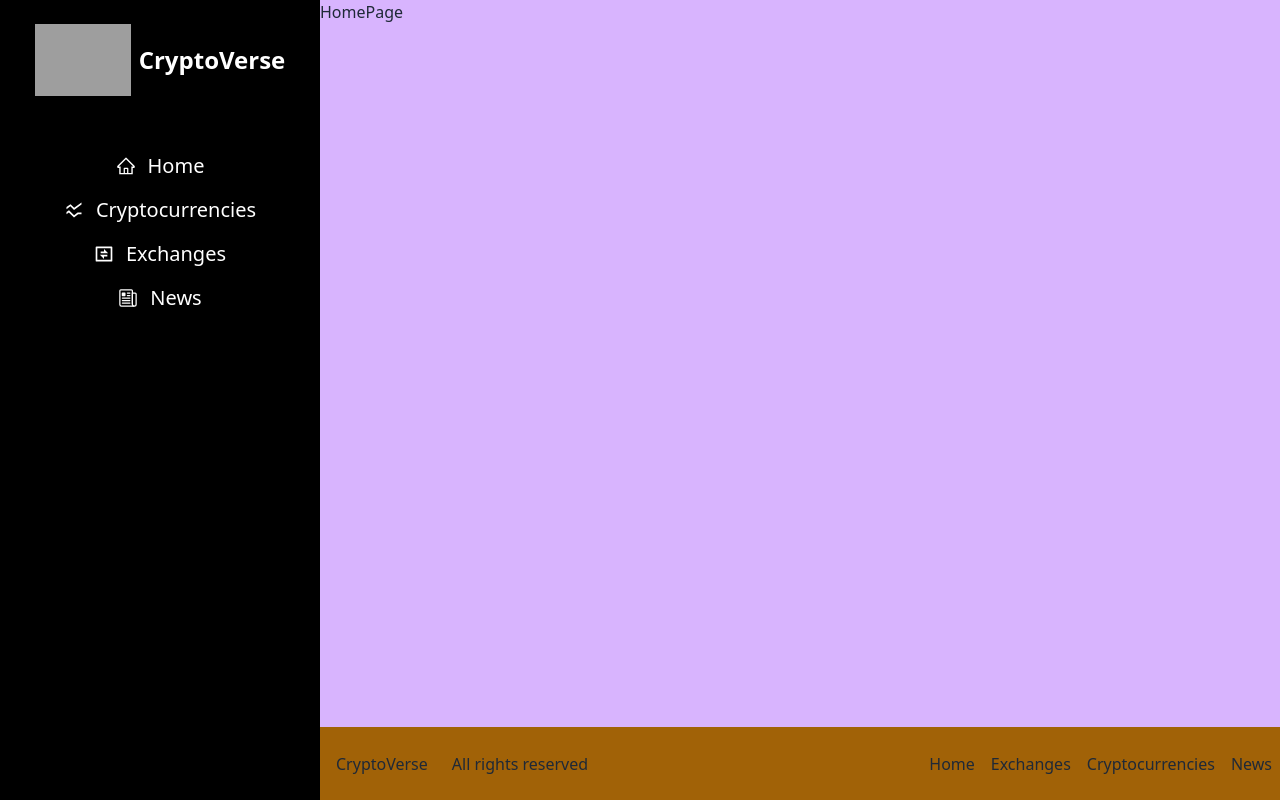
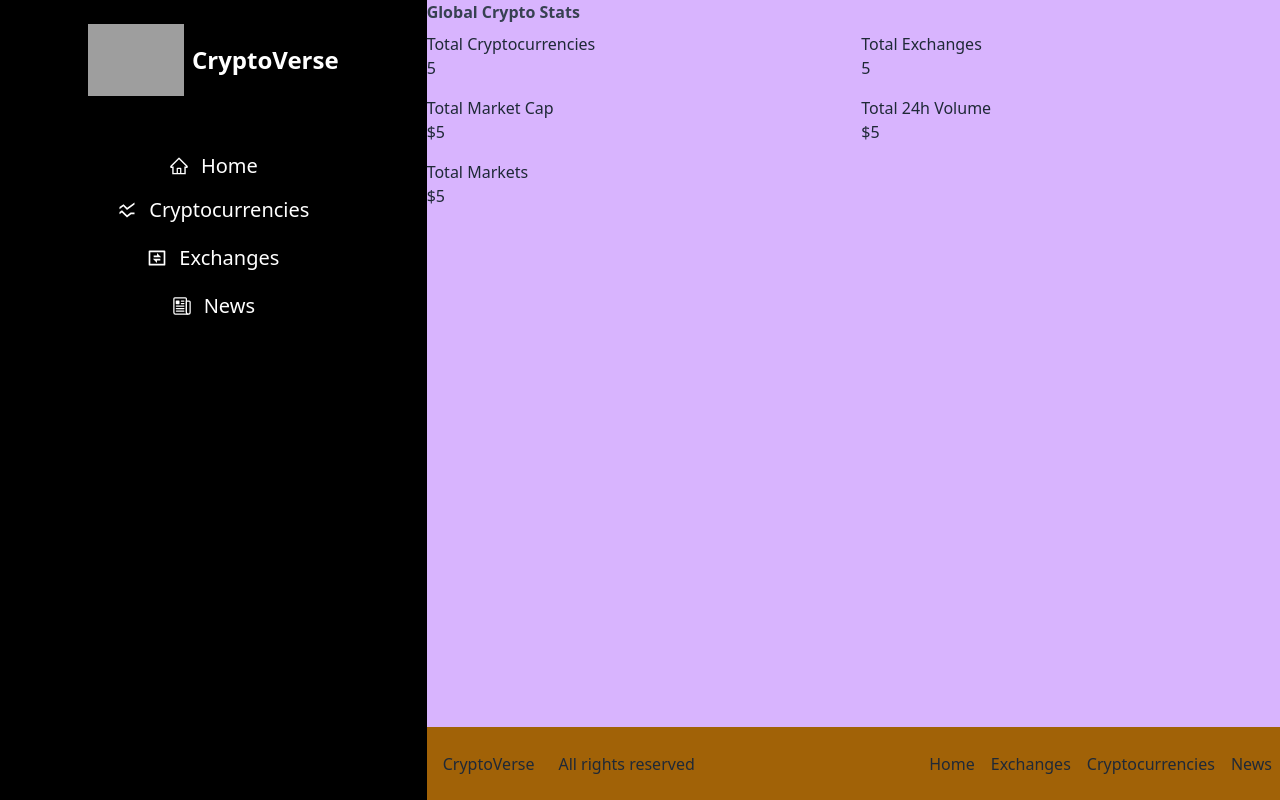
Before and after one commit to NajiCoder/Crypto-Market, a React (Vite) app: page / in a window 1280 px wide. Built offline with nearby package versions, Linux system fonts and the light colour scheme; no server answers; grey boxes are pictures that could not be loaded.

Commit message:
Add redux-toolkit but keep havaing a 404 from api

```diff
--- a/package.json
+++ b/package.json
@@ -10,10 +10,14 @@
     "preview": "vite preview"
   },
   "dependencies": {
+    "@reduxjs/toolkit": "^1.9.5",
+    "axios": "^1.4.0",
     "daisyui": "^2.51.6",
+    "millify": "^6.1.0",
     "react": "^18.2.0",
     "react-dom": "^18.2.0",
     "react-icons": "^4.8.0",
+    "react-redux": "^8.0.5",
     "react-router-dom": "^6.11.2"
   },
   "devDependencies": {
--- a/src/App.jsx
+++ b/src/App.jsx
@@ -1,4 +1,5 @@
 import { Routes, Route, Link } from "react-router-dom";
+// import axios from "axios";
 
 import {
   Navbar,
@@ -10,13 +11,21 @@ import {
 } from "./components";
 
 function App() {
+  // useEffect(() => {
+  //   async function fetchData() {
+  //     const response = await axios.request(options);
+  //     console.log(response.data.data.stats);
+  //   }
+  //   fetchData();
+  // }, []);
+
   return (
     <div className="flex min-h-screen">
       {/* Navbar */}
       <Navbar />
 
       {/* Main */}
-      <div className="w-3/4 flex flex-col">
+      <div className="sm:w-2/3 w-3/4 flex flex-col">
         <div className="bg-purple-300 h-full">
           {/* Routes */}
           <div>
--- /dev/null
+++ b/src/app/store.js
@@ -0,0 +1,13 @@
+import { configureStore } from "@reduxjs/toolkit";
+
+import { cryptoApi } from "../services/cryptoApi";
+
+export default configureStore({
+  reducer: {
+    // Here we will be adding reducers
+    [cryptoApi.reducerPath]: cryptoApi.reducer,
+  },
+
+  middleware: (getDefaultMiddleware) =>
+    getDefaultMiddleware().concat(cryptoApi.middleware),
+});
--- a/src/components/HomePage.jsx
+++ b/src/components/HomePage.jsx
@@ -1,3 +1,43 @@
+// import { millify } from "millify";
+
+import { useGetCryptosQuery } from "../services/cryptoApi";
+
 export default function HomePage() {
-  return <div>HomePage</div>;
+  const { data, isFetching } = useGetCryptosQuery();
+
+  if (isFetching)
+    return (
+      <div className="flex justify-center items-center h-screen">
+        <p className="text-3xl font-semibold text-gray-700">Loading...</p>
+      </div>
+    );
+  console.log(data);
+
+  return (
+    <main>
+      <h1 className="text-gray-700 mb-2 font-semibold">Global Crypto Stats</h1>
+      <div className="grid grid-cols-2 gap-4">
+        <div>
+          <h3>Total Cryptocurrencies</h3>
+          <p>5</p>
+        </div>
+        <div>
+          <h3>Total Exchanges</h3>
+          <p>5</p>
+        </div>
+        <div>
+          <h3>Total Market Cap</h3>
+          <p>$5</p>
+        </div>
+        <div>
+          <h3>Total 24h Volume</h3>
+          <p>$5</p>
+        </div>
+        <div>
+          <h3>Total Markets</h3>
+          <p>$5</p>
+        </div>
+      </div>
+    </main>
+  );
 }
--- a/src/components/Navbar.jsx
+++ b/src/components/Navbar.jsx
@@ -9,9 +9,8 @@ export default function Navbar() {
   const cryptocurrenciesMatch = useMatch("/cryptocurrencies");
   const exchangesMatch = useMatch("/exchanges");
   const newsMatch = useMatch("/news");
-
   return (
-    <div className="navbar bg-black flex flex-col h-screen gap-10 w-1/4 items-center p-4">
+    <div className="navbar bg-black flex flex-col h-screen gap-10 sm:w-1/3 w-1/4 items-center p-4">
       <div className="flex items-center justify-center p-2">
         <div className="w-24 rounded-full">
           <img
@@ -50,9 +49,10 @@ export default function Navbar() {
           <li>
             <Link
               to="/exchanges"
-              className={`text-white text-xl flex items-center justify-center p-2 ${
-                exchangesMatch ? "text-rose-500" : "text-blue-700"
-              }`}
+              className={
+                "text-white text-xl flex items-center justify-center p-2" +
+                (exchangesMatch ? "text-rose-500" : console.log("hi there"))
+              }
             >
               <RiExchangeBoxLine />
               Exchanges
--- a/src/main.jsx
+++ b/src/main.jsx
@@ -1,13 +1,17 @@
 import React from "react";
 import ReactDOM from "react-dom/client";
+import { Provider } from "react-redux";
 import { BrowserRouter as Router } from "react-router-dom";
+import store from "./app/store";
 import App from "./App.jsx";
 import "./index.css";
 
 ReactDOM.createRoot(document.getElementById("root")).render(
   <React.StrictMode>
     <Router>
-      <App />
+      <Provider store={store}>
+        <App />
+      </Provider>
     </Router>
   </React.StrictMode>
 );
--- /dev/null
+++ b/src/services/cryptoApi.js
@@ -0,0 +1,31 @@
+import { createApi, fetchBaseQuery } from "@reduxjs/toolkit/query/react";
+
+const cryptoApiHeaders = {
+  "X-RapidAPI-Key": "9521e62518msh5eb43d2db92f121p16533cjsnce19b0fe9b1a",
+  "X-RapidAPI-Host": "coinranking1.p.rapidapi.com",
+};
+
+const baseUrl = "https://coinranking1.p.rapidapi.com/coins";
+
+const createRequest = (url) => ({ url, headers: cryptoApiHeaders });
+
+export const cryptoApi = createApi({
+  reducerPath: "cryptoApi",
+  baseQuery: fetchBaseQuery({ baseUrl }),
+  endpoints: (builder) => ({
+    getCryptos: builder.query({
+      query: () => createRequest("/coins"),
+    }),
+    // getCryptoDetails: builder.query({
+    //     query: (coinId) => createRequest(`/coin/${coinId}`),
+    // }),
+    // getCryptoHistory: builder.query({
+    //     query: ({ coinId, timeperiod }) => createRequest(`/coin/${coinId}/history/${timeperiod}`),
+    // }),
+    // getExchanges: builder.query({
+    //   query: () => createRequest(`/exchanges`),
+    // }),
+  }),
+});
+
+export const { useGetCryptosQuery } = cryptoApi;
```
Also changed, not shown: 1 other file (tests, documents, lock files or other folders).
